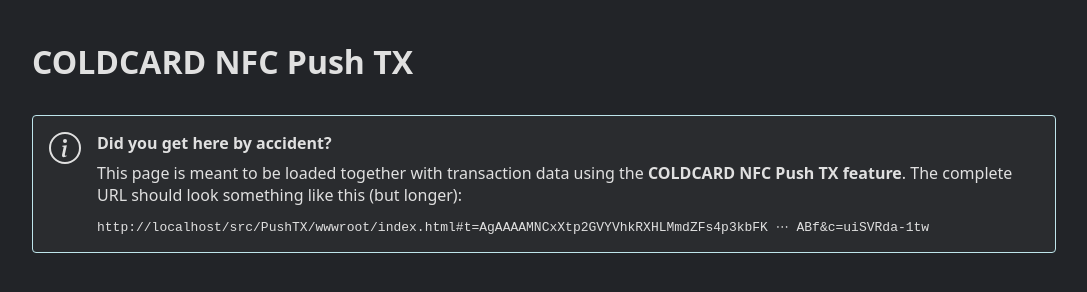
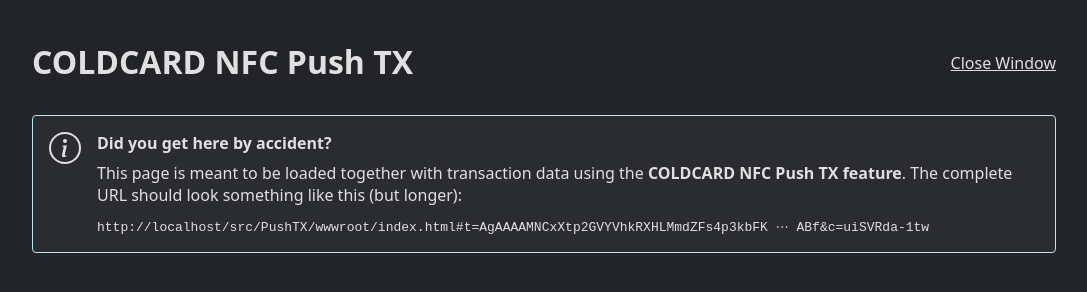
Before and after one commit to remcoros/pushtx-startos, a plain HTML site: page src/PushTX/wwwroot/index.html in a window 1280 px wide. Shown: the whole page, without its empty margins (96-1183 px from the left). Drawn offline with Linux system fonts and the light colour scheme.

Commit message:
feat: add a 'close window' button for convenience

```diff
--- a/src/PushTX/wwwroot/index.html
+++ b/src/PushTX/wwwroot/index.html
@@ -127,9 +127,10 @@
       max-width: 1024px;
       margin: 5vh auto;
     ">
-
-    <h1 style="margin-bottom: 2rem;">COLDCARD NFC Push TX</h1>
-
+    <div style="display: table; width: 100%; margin-bottom: 2rem;">
+      <h1 style="display: table-cell;">COLDCARD NFC Push TX</h1>
+      <a href="javascript:window.close()" style="display: table-cell; float: right;">Close Window</a>
+    </div>
     <div>
       <div class="pushtx-message-area"></div>
       <div class="pushtx-details-area"></div>
```
Also changed, not shown: src/cc-implementation/index.html (+4 -3 lines).
